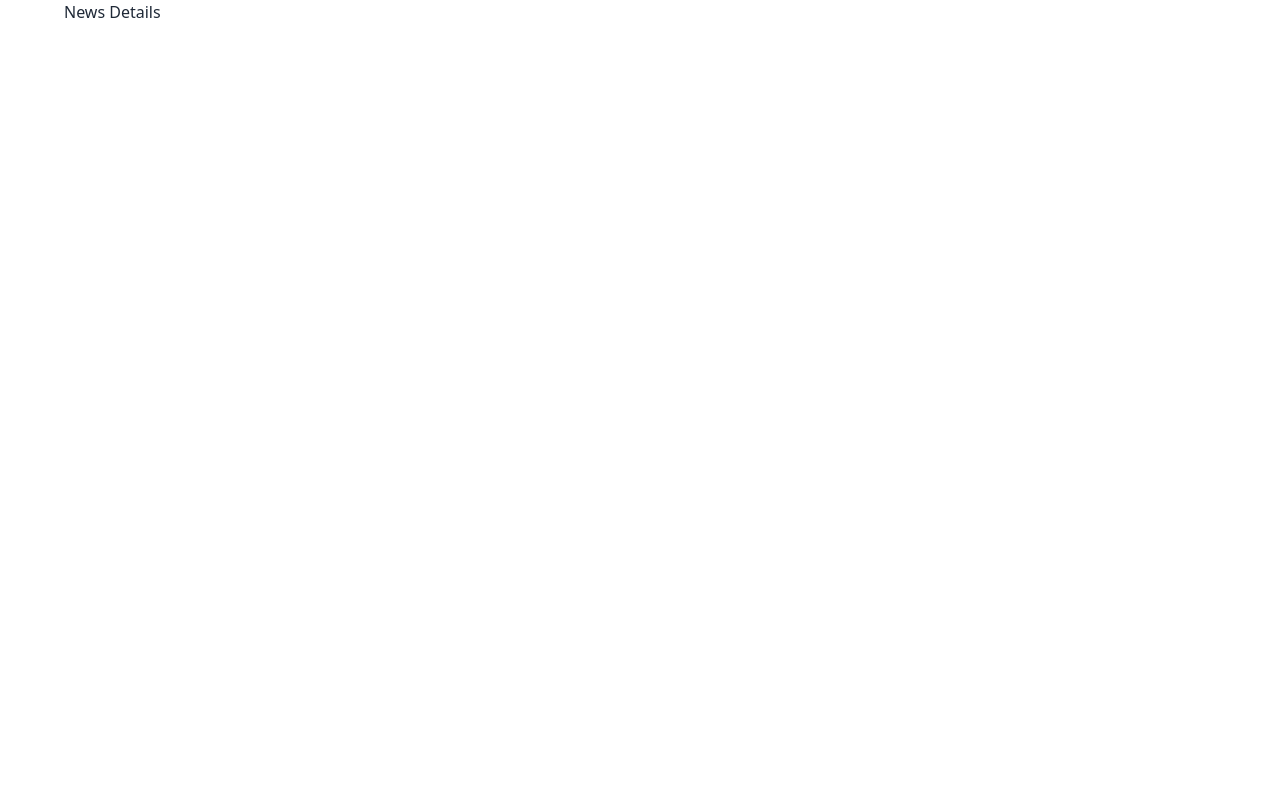
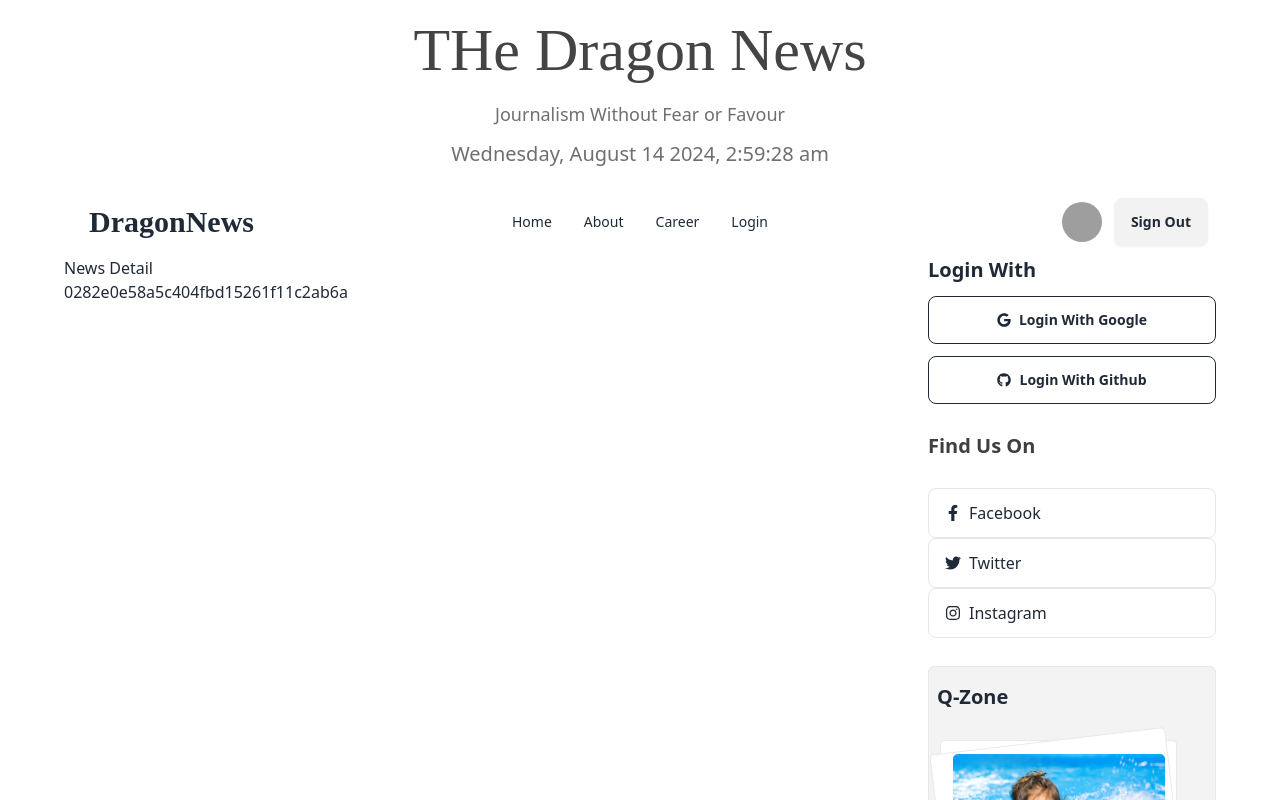
Before and after one commit to Sultana-Razia/react-dragon-news-auth, a React (Vite) app: page /news/0282e0e58a5c404fbd15261f11c2ab6a in a window 1280 px wide. Shown: the top 800 px of the page. Built offline with nearby package versions, Linux system fonts and the light colour scheme; no server answers; sample sign-in values are in the browser's storage; grey boxes are pictures that could not be loaded; a web font is replaced by a local one.

Commit message:
Create Private route and do not redirect on reload

```diff
--- a/src/pages/News/News.jsx
+++ b/src/pages/News/News.jsx
@@ -1,9 +1,24 @@
+import { useParams } from "react-router-dom";
+import Header from "../Shared/Header/Header";
+import RightSideNav from "../Shared/RightSideNav/RightSideNav";
+import Navbar from "../Shared/Navbar/Navbar";
 
 
 const News = () => {
+    const { id } = useParams();
     return (
         <div>
-            <h2>News Details</h2>
+            <Header></Header>
+            <Navbar></Navbar>
+            <div className="grid grid-cols-4">
+                <div className="col-span-3">
+                    <h2>News Detail</h2>
+                    <p>{id}</p>
+                </div>
+                <div className="col-span-1">
+                    <RightSideNav></RightSideNav>
+                </div>
+            </div>
         </div>
     );
 };
--- a/src/providers/AuthProvider.jsx
+++ b/src/providers/AuthProvider.jsx
@@ -8,16 +8,20 @@ const auth = getAuth(app);
 
 const AuthProvider = ({ children }) => {
     const [user, setUser] = useState(null);
+    const [loading, setLoading] = useState(true);
 
     const createUser = (email, password) => {
+        setLoading(true);
         return createUserWithEmailAndPassword(auth, email, password);
     }
 
     const signIn = (email, password) => {
+        setLoading(true);
         return signInWithEmailAndPassword(auth, email, password);
     }
 
     const logOut = () => {
+        setLoading(true);
         return signOut(auth);
     }
 
@@ -25,6 +29,7 @@ const AuthProvider = ({ children }) => {
         const unSubscribe = onAuthStateChanged(auth, currentUser => {
             console.log("user in the auth state change", currentUser);
             setUser(currentUser);
+            setLoading(false);
         });
         return () => {
             unSubscribe();
@@ -33,6 +38,7 @@ const AuthProvider = ({ children }) => {
 
     const authInfo = {
         user,
+        loading,
         createUser,
         signIn,
         logOut
--- /dev/null
+++ b/src/routes/PrivateRoute.jsx
@@ -0,0 +1,27 @@
+import { useContext } from "react";
+import { AuthContext } from "../providers/AuthProvider";
+import { Navigate, useLocation } from "react-router-dom";
+
+
+const PrivateRoute = ({ children }) => {
+    const { user, loading } = useContext(AuthContext);
+    const location = useLocation();
+    console.log(location);
+
+    if (loading) {
+        return <div>
+            <span className="loading loading-bars loading-xs"></span>
+            <span className="loading loading-bars loading-sm"></span>
+            <span className="loading loading-bars loading-md"></span>
+            <span className="loading loading-bars loading-lg"></span>
+        </div>
+    }
+
+    if (user) {
+        return children;
+    }
+
+    return <Navigate to="/login"></Navigate>;
+};
+
+export default PrivateRoute;
--- a/src/routes/Routes.jsx
+++ b/src/routes/Routes.jsx
@@ -4,6 +4,7 @@ import Home from "../pages/Home/Home";
 import Login from "../pages/Login/Login";
 import Register from "../pages/Register/Register";
 import News from "../pages/News/News";
+import PrivateRoute from "./PrivateRoute";
 
 
 
@@ -15,11 +16,11 @@ const router = createBrowserRouter([
             {
                 path: '/',
                 element: <Home></Home>,
-                loader: () => fetch('news.json')
+                loader: () => fetch('/news.json')
             },
             {
                 path: '/news/:id',
-                element: <News></News>
+                element: <PrivateRoute><News></News></PrivateRoute>
             },
             {
                 path: '/login',
```
